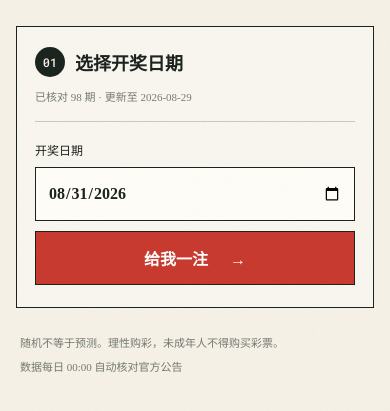
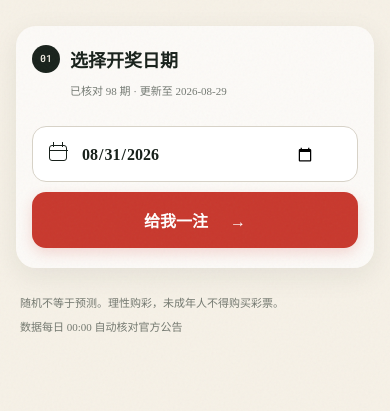
Before and after one commit to ziqiye0108-ux/jinri-yizhu, a Flask app: page / in a window 390 px wide. Shown: the part 169-580 px from the top of the page. Run offline with Flask 3, Linux system fonts and the light colour scheme.

Commit message:
style: redesign mobile date interaction

```diff
--- a/static/style.css
+++ b/static/style.css
@@ -18,6 +18,8 @@ label { display:block; margin-bottom:10px; font-size:13px; }
 .controls { display:grid; grid-template-columns:1fr auto; gap:12px; }
 input,button { min-height:56px; border:1px solid var(--ink); border-radius:0; font:600 16px "Noto Serif SC",serif; }
 input { display:block; width:100%; min-width:0; max-width:100%; padding:0 18px; color:var(--ink); background:#fffdf7; }
+.date-control { min-width:0; }
+.calendar-icon { display:none; }
 button { padding:0 26px; color:white; background:var(--red); cursor:pointer; transition:transform .15s,box-shadow .15s; }
 button:hover { transform:translate(-2px,-2px); box-shadow:4px 4px 0 var(--ink); }
 button:disabled { opacity:.65; cursor:wait; }
@@ -52,20 +54,58 @@ footer { display:flex; justify-content:space-between; gap:20px; margin-top:38px;
     min-width:0;
     max-width:100%;
     margin-top:26px;
-    padding:20px 18px 22px;
-    box-shadow:none;
+    padding:19px 16px 20px;
+    border:0;
+    border-radius:20px;
+    background:rgba(255,255,255,.68);
+    box-shadow:0 8px 28px rgba(24,33,27,.08);
   }
-  .card-head { display:block; padding-bottom:17px; }
+  .card-head { display:block; padding-bottom:15px; border-bottom:0; }
   .card-head > div { gap:10px; }
-  .step { width:30px; height:30px; }
+  .step { width:28px; height:28px; font-size:10px; }
   h2 { font-size:18px; }
-  .archive { display:block; margin-top:11px; text-align:left; font-size:11px; }
-  form { padding-top:19px; }
-  label { margin-bottom:8px; font-size:12px; }
+  .archive { display:block; margin:9px 0 0 38px; text-align:left; font-size:11px; }
+  form { min-width:0; padding-top:13px; }
+  label { position:absolute; width:1px; height:1px; padding:0; margin:-1px; overflow:hidden; clip:rect(0,0,0,0); white-space:nowrap; border:0; }
   .controls { width:100%; min-width:0; grid-template-columns:minmax(0, 1fr); gap:10px; }
-  input, button { width:100%; min-width:0; max-width:100%; min-height:54px; font-size:16px; }
-  input { padding:0 12px; }
-  button { width:100%; padding:0 18px; touch-action:manipulation; }
+  .date-control {
+    position:relative;
+    width:100%;
+    min-width:0;
+    max-width:100%;
+    height:56px;
+    overflow:hidden;
+    border:1px solid #d7d2c7;
+    border-radius:14px;
+    background:#fff;
+  }
+  .calendar-icon {
+    display:block;
+    position:absolute;
+    left:16px;
+    top:18px;
+    width:18px;
+    height:16px;
+    z-index:1;
+    pointer-events:none;
+    border:1.5px solid var(--ink);
+    border-radius:3px;
+  }
+  .calendar-icon::before { content:""; position:absolute; left:-1.5px; right:-1.5px; top:4px; border-top:1.5px solid var(--ink); }
+  .calendar-icon::after { content:""; position:absolute; left:3px; right:3px; top:-4px; height:5px; border-left:1.5px solid var(--ink); border-right:1.5px solid var(--ink); }
+  input, button { width:100%; min-width:0; max-width:100%; min-height:56px; font-size:16px; }
+  input {
+    position:absolute;
+    inset:0;
+    height:56px;
+    padding:0 42px 0 48px;
+    border:0;
+    outline:0;
+    background:transparent;
+    text-align:left;
+  }
+  input:focus-visible { box-shadow:inset 0 0 0 2px var(--blue); }
+  button { width:100%; padding:0 18px; border:0; border-radius:14px; touch-action:manipulation; box-shadow:0 5px 14px rgba(200,56,45,.18); }
   button:hover { transform:none; box-shadow:none; }
   button:active { transform:translateY(1px); }
   .result { padding-top:27px; }
@@ -81,7 +121,7 @@ footer { display:flex; justify-content:space-between; gap:20px; margin-top:38px;
 
 @media (max-width:360px) {
   .shell { padding-left:12px; padding-right:12px; }
-  h1 { font-size:48px; }
+  h1 { font-size:43px; }
   .card { padding-left:14px; padding-right:14px; }
   .balls { gap:6px; }
   .ball { font-size:14px; }
--- a/templates/index.html
+++ b/templates/index.html
@@ -29,7 +29,10 @@
       <form id="pick-form">
         <label for="draw-date">开奖日期</label>
         <div class="controls">
-          <input id="draw-date" name="date" type="date" min="{{ today }}" value="{{ today }}" required>
+          <div class="date-control">
+            <span class="calendar-icon" aria-hidden="true"></span>
+            <input id="draw-date" name="date" type="date" min="{{ today }}" value="{{ today }}" required>
+          </div>
           <button type="submit">给我一注 <span aria-hidden="true">→</span></button>
         </div>
       </form>
```
